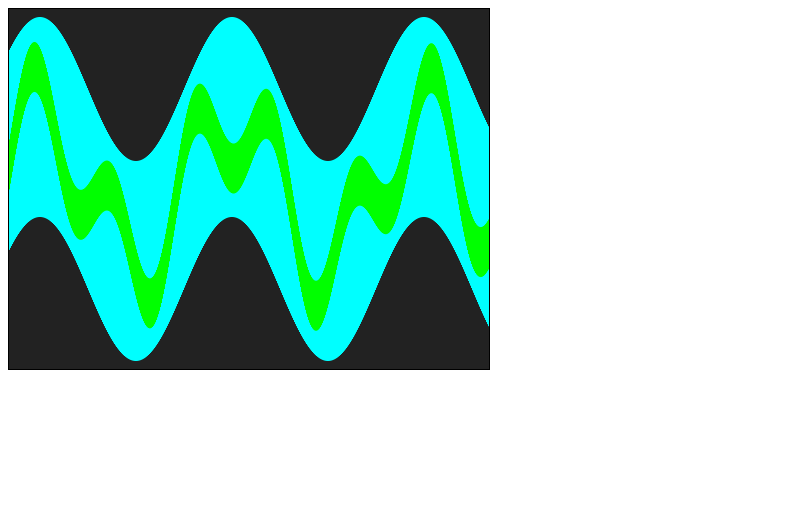
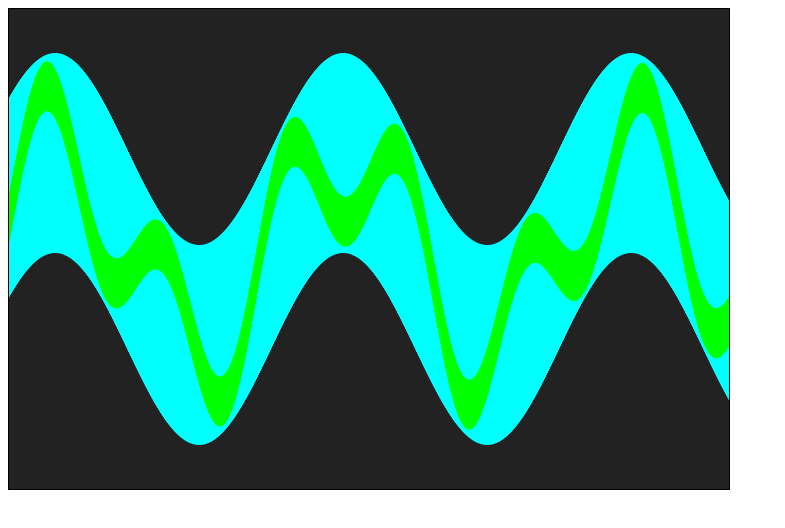
Before and after one commit to tVoss/meander, a plain HTML site: page index.html in a window 1280 px wide. Shown: the whole page, without its empty margins (0-785 px from the left). Drawn offline with Linux system fonts and the light colour scheme.

Commit message:
Need it bigger

```diff
--- a/index.html
+++ b/index.html
@@ -4,7 +4,7 @@
         <title>meander</title>
     </head>
     <body>
-        <canvas id="canvas" width="480" height="360" style="border: 1px solid black"/>
+        <canvas id="canvas" width="720" height="480" style="border: 1px solid black"/>
         <script src="meander.js"></script>
     </body>
 </html>
```
